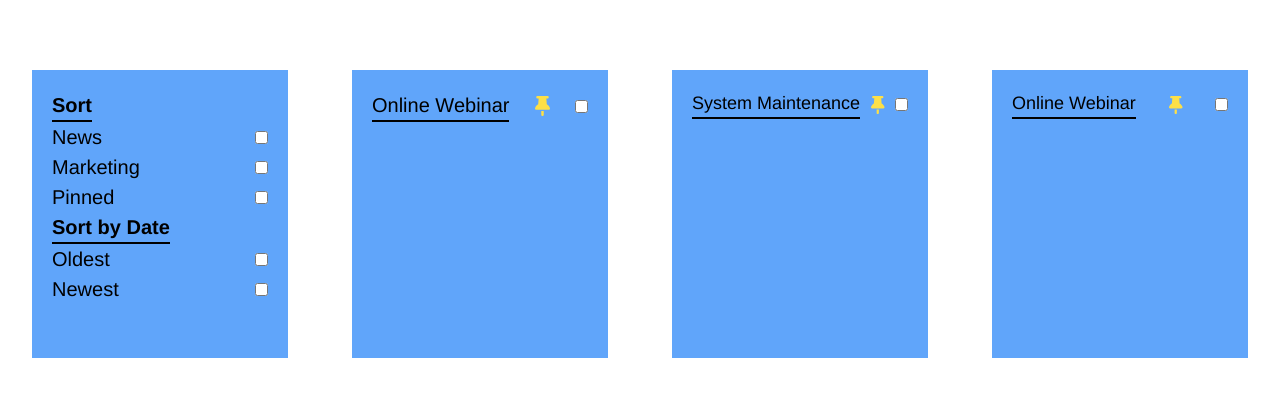
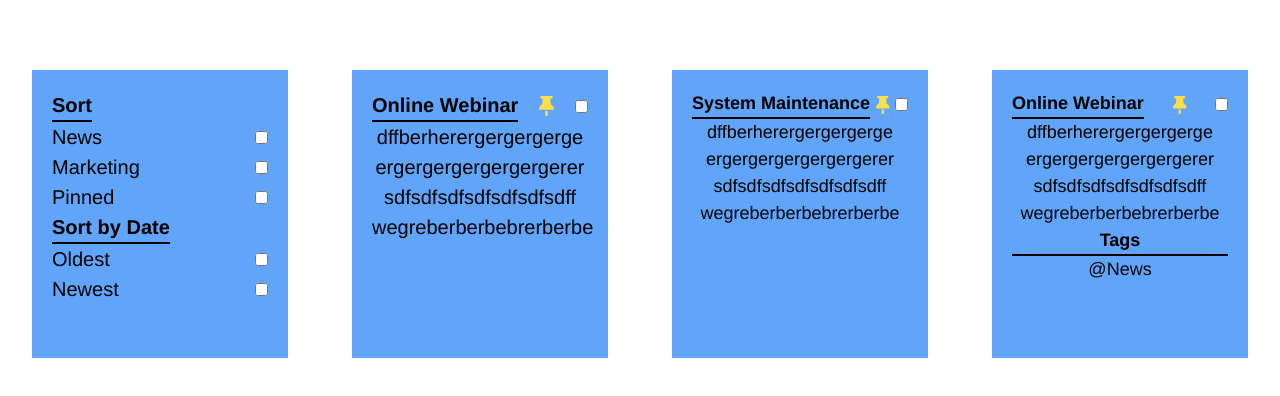
Before and after one commit to OLiviER-808s/55group-work-experience-2023, a Vue app: page / in a window 1280 px wide. Shown: the part 140-536 px from the top of the page. Built offline with nearby package versions, Linux system fonts and the light colour scheme; a web font is replaced by a local one.

Commit message:
Added content to each section

```diff
--- a/src/components/BulletinGrid.vue
+++ b/src/components/BulletinGrid.vue
@@ -54,30 +54,46 @@
       <div class="box-border col-4 h-72 w-64 p-4 border-4 border-blue-400 bg-blue-400 font-filson"
         style="font-size: 20px; color: black;">
         <div class="flex items-center justify-between">
-          <h3 class="border-b-2 border-black">Online Webinar</h3>
+          <h3 class="border-b-2 border-black font-bold">Online Webinar</h3>
           <font-awesome-icon :icon="['fas', 'thumbtack']" class="text-yellow-300" :class="section1 ? 'text-yellow-300' : 'text-white'" />
           <input type="checkbox" id="section1" v-model="section1" />
               </div>
+              dffberherergergergerge
+              ergergergergergergerer
+              sdfsdfsdfsdfsdfsdfsdff
+              wegreberberbebrerberbe
         </div>
 
         <!-- Second Bulletin Box -->
         <div class="box-border col-4 h-72 w-64 p-4 border-4 border-blue-400 bg-blue-400 font-filson"
           style="font-size: 18px; color: black;">
           <div class="flex items-center justify-between">
-            <h3 class="border-b-2 border-black">System Maintenance</h3>
+            <h3 class="border-b-2 border-black font-bold">System Maintenance</h3>
             <font-awesome-icon :icon="['fas', 'thumbtack']" class="text-yellow-300" :class="section2 ? 'text-yellow-300' : 'text-white'"/>
             <input type="checkbox" id="section2" v-model="section2" />
-          </div>
+                </div>
+                dffberherergergergerge
+                ergergergergergergerer
+                sdfsdfsdfsdfsdfsdfsdff
+                wegreberberbebrerberbe
         </div>
 
         <!-- Third Bulletin Box -->
         <div class="box-border col-4 h-72 w-64 p-4 border-4 border-blue-400 bg-blue-400 font-filson"
           style="font-size: 18px; color: black;">
           <div class="flex items-center justify-between">
-            <h3 class="border-b-2 border-black">Online Webinar</h3>
+            <h3 class="border-b-2 border-black font-bold">Online Webinar</h3>
             <font-awesome-icon :icon="['fas', 'thumbtack']" class="text-yellow-300" :class="section3 ? 'text-yellow-300' : 'text-white'"/>
             <input type="checkbox" id="section3" v-model="section3" />
-          </div>
+               </div>
+                dffberherergergergerge
+                ergergergergergergerer
+                sdfsdfsdfsdfsdfsdfsdff
+                wegreberberbebrerberbe
+                <h3 class="border-b-2 border-black font-bold">Tags</h3>
+                <h3 class="">@News</h3>
+
+
         </div>
       </div>
     </div>
```
